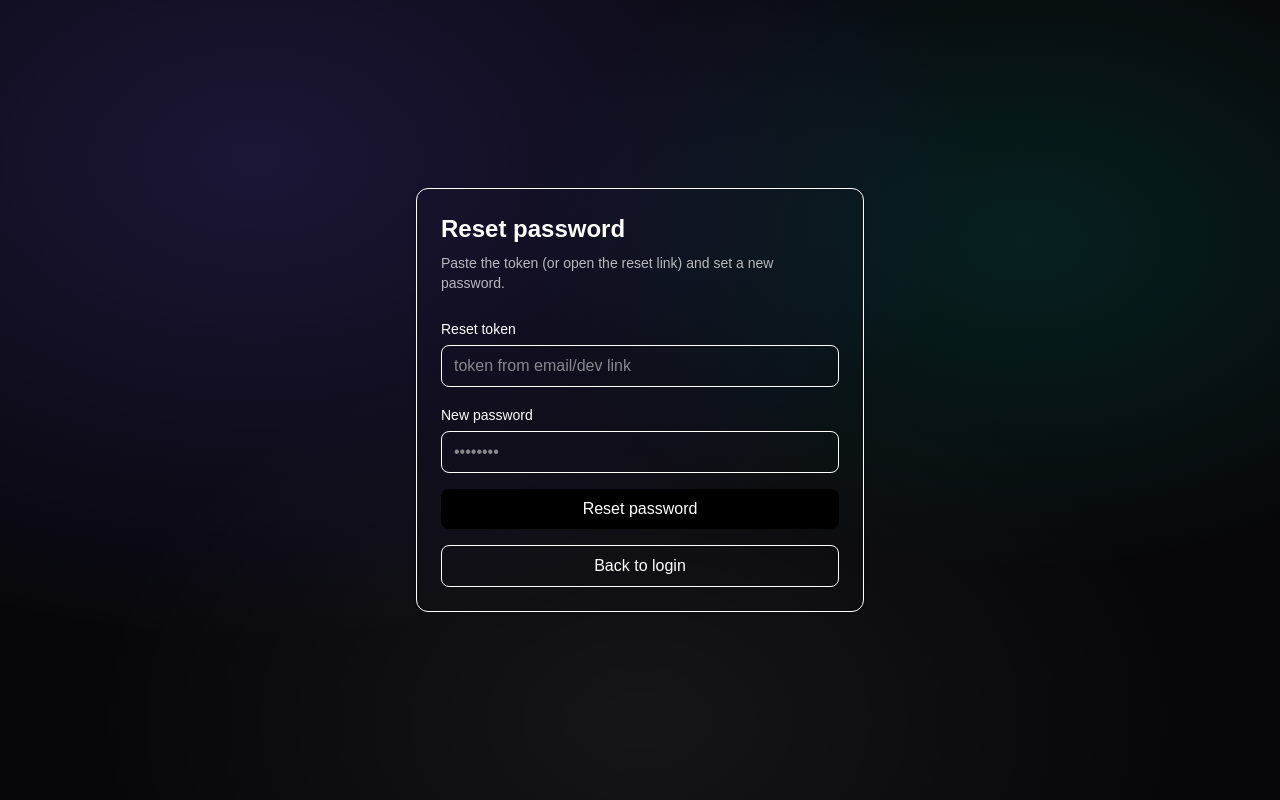
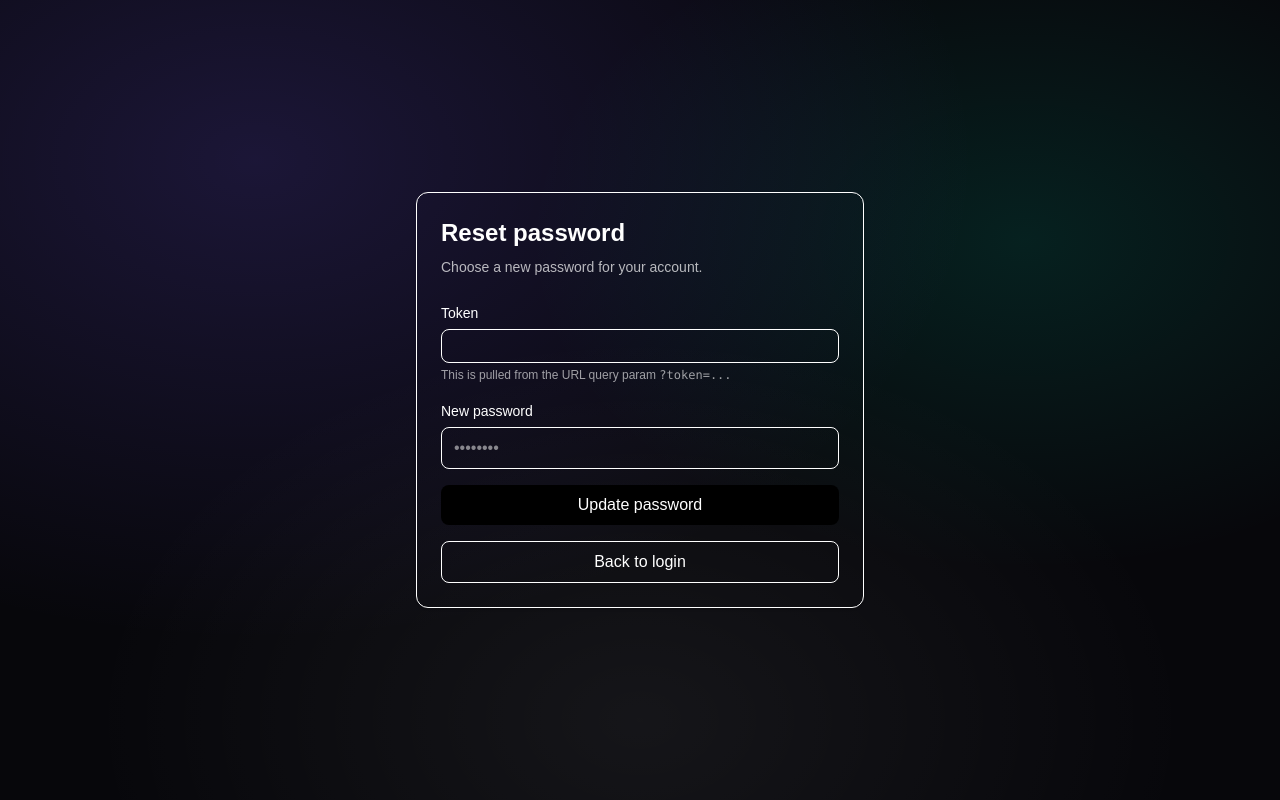
Before and after one commit to BenBolt25/auric-ui, a Next.js app: page /reset-password in a window 1280 px wide. Built offline with nearby package versions, Linux system fonts and the light colour scheme.

Commit message:
Journal: ATX day micro-summary uses sources filters

```diff
--- a/src/app/login/page.tsx
+++ b/src/app/login/page.tsx
@@ -1,3 +1,86 @@
+'use client';
+
+import { useState } from 'react';
+import { useRouter } from 'next/navigation';
+import { apiFetch } from '@/lib/api';
+import { setToken } from '@/lib/auth';
+
+type LoginResponse = { token: string };
+
+export default function LoginPage() {
+  const router = useRouter();
+
+  const [email, setEmail] = useState('');
+  const [password, setPassword] = useState('');
+
+  const [loading, setLoading] = useState(false);
+  const [error, setError] = useState<string | null>(null);
+
+  async function onSubmit(e: React.FormEvent) {
+    e.preventDefault();
+    setError(null);
+    setLoading(true);
+
+    try {
+      const res = await apiFetch<LoginResponse>('/auth/login', {
+        method: 'POST',
+        body: { email, password }
+      });
+
+      setToken(res.token);
+      router.push('/dashboard');
+    } catch (err: any) {
+      setError(err?.message ?? 'Login failed');
+    } finally {
+      setLoading(false);
+    }
+  }
+
+  return (
+    <main className="min-h-screen flex items-center justify-center p-6">
+      <div className="w-full max-w-md rounded-xl border p-6 shadow-sm">
+        <h1 className="text-2xl font-semibold mb-2">Log in</h1>
+        <p className="text-sm opacity-70 mb-6">Sign in to view ATX and your journal.</p>
+
+        {error && (
+          <div className="mb-4 rounded-lg border border-red-300 bg-red-50 p-3 text-sm text-red-700">
+            {error}
+          </div>
+        )}
+
+        <form onSubmit={onSubmit} className="space-y-4">
+          <div>
+            <label className="text-sm font-medium">Email</label>
+            <input
+              className="mt-1 w-full rounded-lg border px-3 py-2"
+              value={email}
+              onChange={(e) => setEmail(e.target.value)}
+              placeholder="you@example.com"
+              autoComplete="email"
+              required
+            />
+          </div>
+
+          <div>
+            <label className="text-sm font-medium">Password</label>
+            <input
+              className="mt-1 w-full rounded-lg border px-3 py-2"
+              value={password}
+              onChange={(e) => setPassword(e.target.value)}
+              placeholder="••••••••"
+              type="password"
+              autoComplete="current-password"
+              required
+            />
+          </div>
+
+          <button
+            disabled={loading}
+            className="w-full rounded-lg bg-black text-white py-2 font-medium disabled:opacity-50"
+          >
+            {loading ? 'Signing in…' : 'Login'}
+          </button>
+
           <button
             type="button"
             className="w-full rounded-lg border py-2 font-medium"
@@ -5,3 +88,16 @@
           >
             Forgot password
           </button>
+
+          <button
+            type="button"
+            className="w-full rounded-lg border py-2 font-medium"
+            onClick={() => router.push('/register')}
+          >
+            Need an account? Register
+          </button>
+        </form>
+      </div>
+    </main>
+  );
+}
--- a/src/app/register/page.tsx
+++ b/src/app/register/page.tsx
@@ -46,9 +46,7 @@ export default function RegisterPage() {
     <main className="min-h-screen flex items-center justify-center p-6">
       <div className="w-full max-w-md rounded-xl border p-6 shadow-sm">
         <h1 className="text-2xl font-semibold mb-2">Create account</h1>
-        <p className="text-sm opacity-70 mb-6">
-          Register to access your ATX dashboard and journal.
-        </p>
+        <p className="text-sm opacity-70 mb-6">Register to access your ATX dashboard and journal.</p>
 
         {error && (
           <div className="mb-4 rounded-lg border border-red-300 bg-red-50 p-3 text-sm text-red-700">
@@ -89,11 +87,12 @@ export default function RegisterPage() {
             {loading ? 'Creating…' : 'Register'}
           </button>
 
-          <p className="text-xs opacity-60">
-            API: {process.env.NEXT_PUBLIC_API_BASE_URL || '(missing)'}
-          </p>
+          {emailExists && (
+            <div className="text-xs opacity-70">
+              Use “Log in” or “Forgot password” to regain access.
+            </div>
+          )}
 
-          {/* Primary navigation */}
           <button
             type="button"
             className="w-full rounded-lg border py-2 font-medium"
@@ -102,7 +101,6 @@ export default function RegisterPage() {
             Already have an account? Log in
           </button>
 
-          {/* Show this always (or only when emailExists=true if you prefer) */}
           <button
             type="button"
             className="w-full rounded-lg border py-2 font-medium"
@@ -111,12 +109,9 @@ export default function RegisterPage() {
             Forgot password
           </button>
 
-          {/* Optional: if you only want it when 409 happens, wrap with: {emailExists && (...)} */}
-          {emailExists && (
-            <div className="text-xs opacity-70">
-              Tip: use “Log in” or “Forgot password” to regain access.
-            </div>
-          )}
+          <p className="text-xs opacity-60">
+            API: {process.env.NEXT_PUBLIC_API_BASE_URL || '(missing)'}
+          </p>
         </form>
       </div>
     </main>
--- a/src/app/reset-password/page.tsx
+++ b/src/app/reset-password/page.tsx
@@ -1,106 +1,10 @@
-'use client';
-
-import { useMemo, useState } from 'react';
-import { useRouter, useSearchParams } from 'next/navigation';
-import { apiFetch } from '@/lib/api';
-
-type ResetPasswordResponse = { ok: boolean; message?: string };
+import { Suspense } from 'react';
+import ResetPasswordClient from './reset-password-client';
 
 export default function ResetPasswordPage() {
-  const router = useRouter();
-  const sp = useSearchParams();
-
-  const tokenFromUrl = useMemo(() => sp.get('token') || '', [sp]);
-
-  const [token, setToken] = useState(tokenFromUrl);
-  const [password, setPassword] = useState('');
-  const [loading, setLoading] = useState(false);
-
-  const [done, setDone] = useState(false);
-  const [error, setError] = useState<string | null>(null);
-
-  async function onSubmit(e: React.FormEvent) {
-    e.preventDefault();
-    setError(null);
-    setLoading(true);
-
-    try {
-      await apiFetch<ResetPasswordResponse>('/auth/reset-password', {
-        method: 'POST',
-        body: { token, password }
-      });
-      setDone(true);
-    } catch (err: any) {
-      setError(err?.message ?? 'Reset failed');
-    } finally {
-      setLoading(false);
-    }
-  }
-
   return (
-    <main className="min-h-screen flex items-center justify-center p-6">
-      <div className="w-full max-w-md rounded-xl border p-6 shadow-sm">
-        <h1 className="text-2xl font-semibold mb-2">Reset password</h1>
-        <p className="text-sm opacity-70 mb-6">Paste the token (or open the reset link) and set a new password.</p>
-
-        {error && (
-          <div className="mb-4 rounded-lg border border-red-300 bg-red-50 p-3 text-sm text-red-700">
-            {error}
-          </div>
-        )}
-
-        {done ? (
-          <div className="space-y-4">
-            <div className="rounded-lg border border-green-300 bg-green-50 p-3 text-sm text-green-800">
-              Password updated. You can log in now.
-            </div>
-            <button className="w-full rounded-lg bg-black text-white py-2 font-medium" onClick={() => router.push('/login')}>
-              Go to login
-            </button>
-          </div>
-        ) : (
-          <form onSubmit={onSubmit} className="space-y-4">
-            <div>
-              <label className="text-sm font-medium">Reset token</label>
-              <input
-                className="mt-1 w-full rounded-lg border px-3 py-2"
-                value={token}
-                onChange={(e) => setToken(e.target.value)}
-                placeholder="token from email/dev link"
-                required
-              />
-            </div>
-
-            <div>
-              <label className="text-sm font-medium">New password</label>
-              <input
-                className="mt-1 w-full rounded-lg border px-3 py-2"
-                value={password}
-                onChange={(e) => setPassword(e.target.value)}
-                placeholder="••••••••"
-                type="password"
-                autoComplete="new-password"
-                required
-              />
-            </div>
-
-            <button
-              disabled={loading}
-              className="w-full rounded-lg bg-black text-white py-2 font-medium disabled:opacity-50"
-            >
-              {loading ? 'Updating…' : 'Reset password'}
-            </button>
-
-            <button
-              type="button"
-              className="w-full rounded-lg border py-2 font-medium"
-              onClick={() => router.push('/login')}
-            >
-              Back to login
-            </button>
-          </form>
-        )}
-      </div>
-    </main>
+    <Suspense fallback={<main className="min-h-screen flex items-center justify-center p-6">Loading…</main>}>
+      <ResetPasswordClient />
+    </Suspense>
   );
 }
--- /dev/null
+++ b/src/app/reset-password/reset-password-client.tsx
@@ -0,0 +1,110 @@
+'use client';
+
+import { useMemo, useState } from 'react';
+import { useRouter, useSearchParams } from 'next/navigation';
+import { apiFetch } from '@/lib/api';
+
+export default function ResetPasswordClient() {
+  const router = useRouter();
+  const params = useSearchParams();
+
+  const token = useMemo(() => params.get('token') || '', [params]);
+  const [password, setPassword] = useState('');
+  const [loading, setLoading] = useState(false);
+  const [okMsg, setOkMsg] = useState<string | null>(null);
+  const [errMsg, setErrMsg] = useState<string | null>(null);
+
+  async function onSubmit(e: React.FormEvent) {
+    e.preventDefault();
+    setErrMsg(null);
+    setOkMsg(null);
+
+    if (!token) {
+      setErrMsg('Missing token. Please use the link from the reset email/dev output.');
+      return;
+    }
+    if (!password || password.length < 8) {
+      setErrMsg('Password must be at least 8 characters.');
+      return;
+    }
+
+    setLoading(true);
+    try {
+      await apiFetch('/auth/reset-password', {
+        method: 'POST',
+        body: { token, password }
+      });
+
+      setOkMsg('Password updated. You can log in now.');
+      setTimeout(() => router.push('/login'), 400);
+    } catch (e: any) {
+      setErrMsg(e?.message ?? 'Reset failed');
+    } finally {
+      setLoading(false);
+    }
+  }
+
+  return (
+    <main className="min-h-screen flex items-center justify-center p-6">
+      <div className="w-full max-w-md rounded-xl border p-6 shadow-sm">
+        <h1 className="text-2xl font-semibold mb-2">Reset password</h1>
+        <p className="text-sm opacity-70 mb-6">Choose a new password for your account.</p>
+
+        {okMsg && (
+          <div className="mb-4 rounded-lg border border-green-300 bg-green-50 p-3 text-sm text-green-800">
+            {okMsg}
+          </div>
+        )}
+
+        {errMsg && (
+          <div className="mb-4 rounded-lg border border-red-300 bg-red-50 p-3 text-sm text-red-700">
+            {errMsg}
+          </div>
+        )}
+
+        <form onSubmit={onSubmit} className="space-y-4">
+          <div>
+            <label className="text-sm font-medium">Token</label>
+            <input
+              className="mt-1 w-full rounded-lg border px-3 py-2 text-xs"
+              value={token}
+              readOnly
+            />
+            <div className="mt-1 text-xs opacity-60">
+              This is pulled from the URL query param <code>?token=...</code>
+            </div>
+          </div>
+
+          <div>
+            <label className="text-sm font-medium">New password</label>
+            <input
+              className="mt-1 w-full rounded-lg border px-3 py-2"
+              value={password}
+              onChange={(e) => setPassword(e.target.value)}
+              placeholder="••••••••"
+              type="password"
+              autoComplete="new-password"
+              required
+            />
+          </div>
+
+          <button
+            disabled={loading}
+            className="w-full rounded-lg bg-black text-white py-2 font-medium disabled:opacity-50"
+          >
+            {loading ? 'Updating…' : 'Update password'}
+          </button>
+
+          <button
+            type="button"
+            className="w-full rounded-lg border py-2 font-medium"
+            onClick={() => router.push('/login')}
+            disabled={loading}
+          >
+            Back to login
+          </button>
+        </form>
+      </div>
+    </main>
+  );
+}
```
Lines whose indentation alone changed are shown as unchanged.
